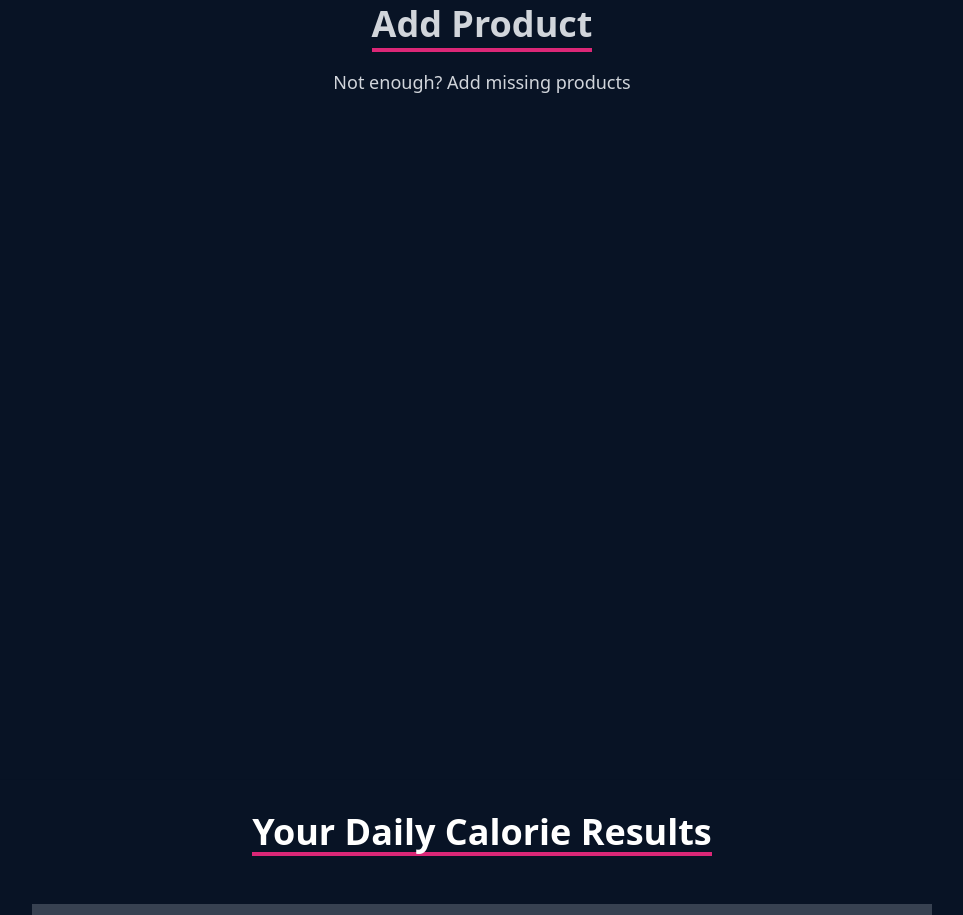
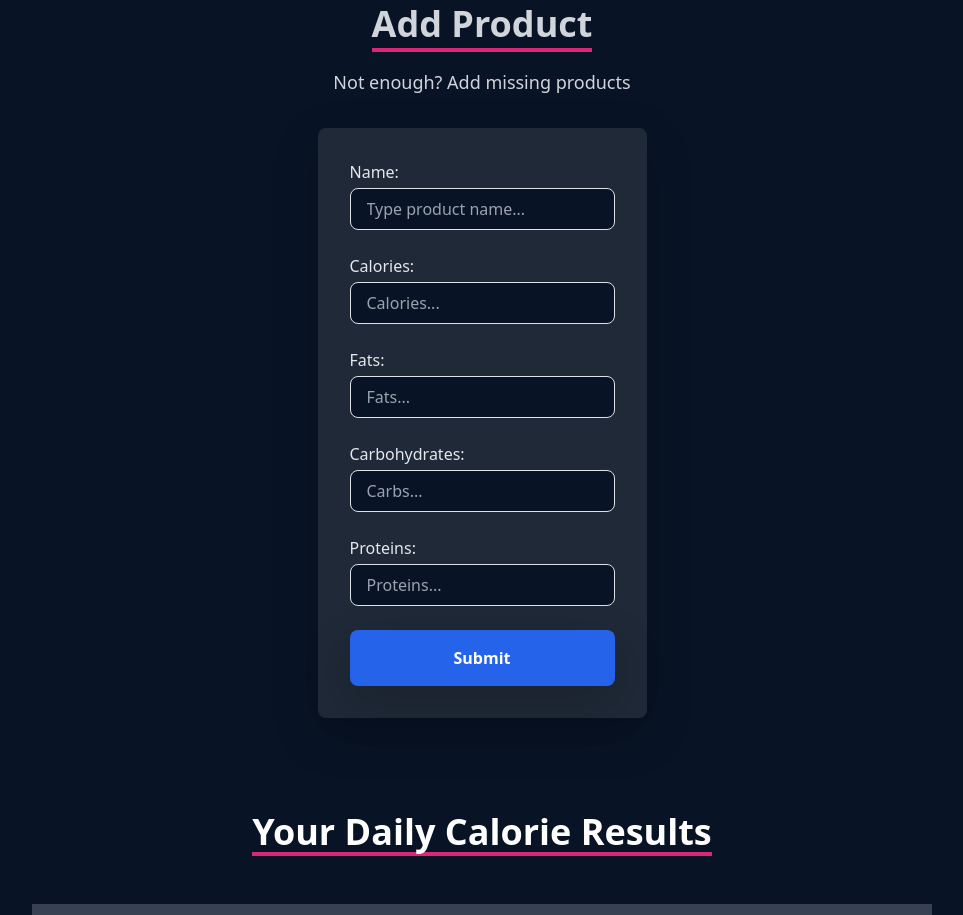
Before and after one commit to PatrycjaBochnak/ATuFit, a React (Create React App) app in the folder frontend/: page / in a window 1280 px wide. Shown: the part 2420-3335 px from the top of the page, without its empty margins (158-1121 px from the left). Built offline with nearby package versions, Linux system fonts and the light colour scheme.

Commit message:
fixing form

```diff
--- a/frontend/src/components/AddProduct.jsx
+++ b/frontend/src/components/AddProduct.jsx
@@ -10,7 +10,6 @@ const AddProduct = ({ sr }) => {
     sr.reveal("#button", { delay: 3000, origin: "bottom" });
   }, [sr]);
 
-  const [expanded, setExpanded] = useState(false);
   const [formData, setFormData] = useState({
     id: "",
     name: "",
@@ -53,35 +52,20 @@ const AddProduct = ({ sr }) => {
     });
   };
 
-  const toggleExpand = () => {
-    setExpanded(!expanded);
-  };
-
   return (
     <div className="add-product flex flex-col items-center h-screen bg-[#081325] text-gray-300 p-6">
       <div className="text-center mb-8">
         <h2 id="text" className="text-4xl font-bold inline border-b-4 border-pink-600">
           Add Product
         </h2>
-        <p id="text-2" className="mt-4 mb-2 text-lg max-w-prose mx-auto">
+        <p id="text-2" className="mt-4 text-lg max-w-prose mx-auto">
           Not enough? Add missing products
         </p>
       </div>
-
       <div className="table-expansion text-center">
-        <button
-          id="button"
-          onClick={toggleExpand}
-          className="py-3 px-6 bg-blue-600 text-white font-bold rounded-lg shadow-lg hover:bg-blue-700 transition-all duration-300 mb-4"
-        >
-          {expanded ? "Hide Form" : "Add Your Own Product"}
-        </button>
-
-        {expanded && (
           <form
             id="form"
-            onSubmit={handleSubmit}
-            className="mt-8 bg-gray-800 p-8 rounded-lg shadow-lg w-full max-w-lg"
+            className="bg-gray-800 p-8 rounded-lg shadow-lg w-full max-w-lg"
           >
             <div className="grid grid-cols-1 gap-6">
               <label className="block text-left">
@@ -167,7 +151,6 @@ const AddProduct = ({ sr }) => {
               </button>
             </div>
           </form>
-        )}
       </div>
     </div>
   );
```
